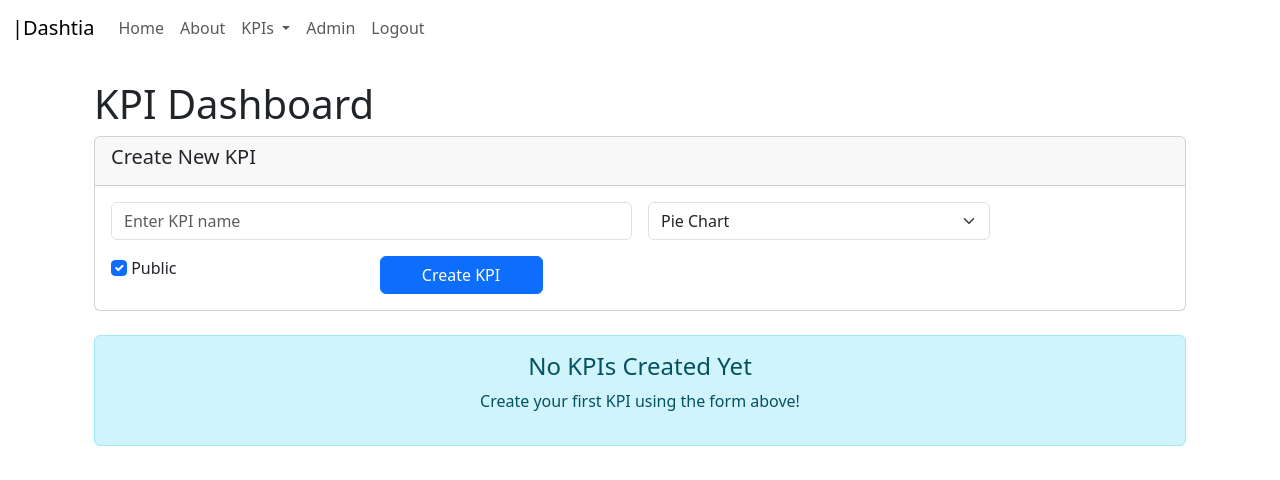
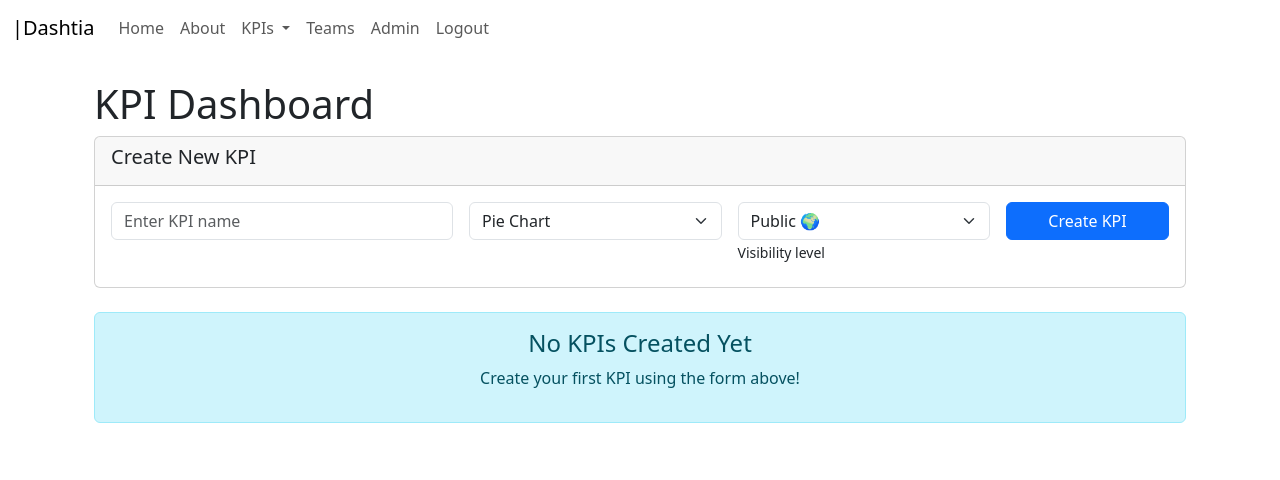
Before and after one commit to Trillspectre/dashtia, a Django app: page /stats/ in a window 1280 px wide. Shown: the top 480 px of the page. Run offline with Django 4.2, Linux system fonts and the light colour scheme; a user stored in the database is signed in; data that the repository does not hold is empty.

Commit message:
added html to show editing options in edit statistic.html
switched team management to a seperate nav item instead of dropdown

removed old is_public from the views and html to confom with new visibility refactor

```diff
--- a/stats/templates/stats/main.html
+++ b/stats/templates/stats/main.html
@@ -13,10 +13,10 @@
             <form method="POST">
                 {% csrf_token %}
                 <div class="row g-3">
-                    <div class="col-md-6">
+                    <div class="col-md-4">
                         <input type="text" name="new-statistic" class="form-control" placeholder="Enter KPI name" required>
                     </div>
-                    <div class="col-md-4">
+                    <div class="col-md-3">
                         <select name="chart-type" class="form-select">
                             <option value="pie">Pie Chart</option>
                             <option value="bar">Bar Chart</option>
@@ -27,9 +27,13 @@
                         </select>
                     </div>
                     <div class="col-md-3">
-                        <input name="is_public" class="form-check-input" type="checkbox" id="is_public" checked>
-                        <label class="form-check-label" for="is_public">
-                            Public
+                        <select name="visibility" class="form-select" id="visibility">
+                            <option value="private">Private 🔒</option>
+                            <option value="team">Team Members 👥</option>
+                            <option value="public" selected>Public 🌍</option>
+                        </select>
+                        <label class="form-label small" for="visibility">
+                            Visibility level
                         </label>
                     </div>
                     <div class="col-md-2">
@@ -63,15 +67,26 @@
                                     {% if el.owner == user %}
                                         <small class="badge bg-primary">Yours</small>
                                     {% endif %}
-                                    {% if not el.is_public %}
-                                        <small class="badge bg-warning">Private</small>
+                                    {% if el.visibility == 'private' %}
+                                        <small class="badge bg-danger">Private</small>
+                                    {% elif el.visibility == 'team' %}
+                                        <small class="badge bg-warning">Team members</small>
+                                    {% elif el.visibility == 'public' %}
+                                        <small class="badge bg-success">Public</small>
+                                        {% endif %}
+                                    {% if el.teams.exists %}
+                                        {% for team in el.teams.all %}
+                                            <small class="badge bg-info me-1">{{ team.name }}</small>
+                                        {% endfor %}
                                     {% endif %}
                                 </h5>
                                 <p class="card-text">
                                     <small class="text-muted">
                                         Chart: {{ el.get_chart_type_display }} |
                                         Data Points: {{ el.data.count }} |
-                                        Owner: {{ el.owner.username }}
+                                        Owner: {{ el.owner.username }} |
+                                        Visibility: {{ el.get_visibility_display }}
+                                        {% if el.teams.exists %} | Teams: {{ el.teams.count }}{% endif %}
                                     </small>
                                 </p>
                             </div>
--- a/stats/views.py
+++ b/stats/views.py
@@ -108,12 +108,15 @@ class StatisticListCreateView(ListView):
         """Handle POST requests to create new statistics"""
         new_stat = request.POST.get('new-statistic')
         chart_type = request.POST.get('chart-type', 'pie')
-        is_public = request.POST.get('is_public', True)
+        visibility = request.POST.get('visibility', 'public')
         if new_stat:
             obj, created = Statistic.objects.get_or_create(
                 name=new_stat,
                 owner=request.user,
-                defaults={'chart_type': chart_type}
+                defaults={
+                    'chart_type': chart_type,
+                    'visibility': visibility
+                }
             )
             if created:
                 messages.success(
--- a/templates/base.html
+++ b/templates/base.html
@@ -2,10 +2,9 @@
 
 {% url 'home' as home_url %}
 {% url 'about' as about_url %}
-{# Temporarily commented out allauth URLs #}
-{# {% url 'account_login' as login_url %} #}
-{# {% url 'account_signup' as signup_url %} #}
-{# {% url 'account_logout' as logout_url %} #}
+{% url 'account_login' as login_url %}
+{% url 'account_signup' as signup_url %}
+{% url 'account_logout' as logout_url %}
 <!doctype html>
 <html lang="en">
   <head>
@@ -43,10 +42,12 @@
                             <li><a class="dropdown-item" href="{% url 'stats:main' %}">My KPIs</a></li>
                             <li><a class="dropdown-item" href="{% url 'stats:team_dashboard_selector' %}">Team Dashboard</a></li>
                             <li><hr class="dropdown-divider"></li>
-                            {% if user.is_staff or user.is_superuser %}
-                            <li><a class="dropdown-item" href="{% url 'stats:team_management' %}">Manage Teams</a></li>
-                            {% endif %}
                         </ul>
+                    </li><li class="nav-item">
+                        {% if user.is_staff or user.is_superuser %}
+                        <a class="nav-link {% if request.path == team_management_url %}active{% endif %}" aria-current="page"
+                            href="{% url 'stats:team_management' %}">Teams</a>
+                        {% endif %}
                     </li>
                     {% endif %}
                     {% if user.is_authenticated %}
@@ -82,7 +83,7 @@
     <footer class="footer mt-auto py-3 dark-bg">
         <p class="m-0 text-center text-white">
             {% block copyright %}
-            Made by Code Instituters
+            Dashtia
             {% endblock copyright %}
         </p>
         <p class="m-0 text-center text-white">Follow us: <i class="fab fa-facebook-square ms-3"></i>
@@ -92,7 +93,7 @@
         </p>
     </footer>
 
-    <!-- Scripts at bottom for better loading -->
+
     <script src="https://cdn.jsdelivr.net/npm/bootstrap@5.3.2/dist/js/bootstrap.bundle.min.js" integrity="sha384-C6RzsynM9kWDrMNeT87bh95OGNyZPhcTNXj1NW7RuBCsyN/o0jlpcV8Qyq46cDfL" crossorigin="anonymous"></script>
     {% block scripts %}
     {% endblock scripts %}
```
Also changed, not shown: stats/templates/stats/edit_statistic.html (+30 -0 lines).
